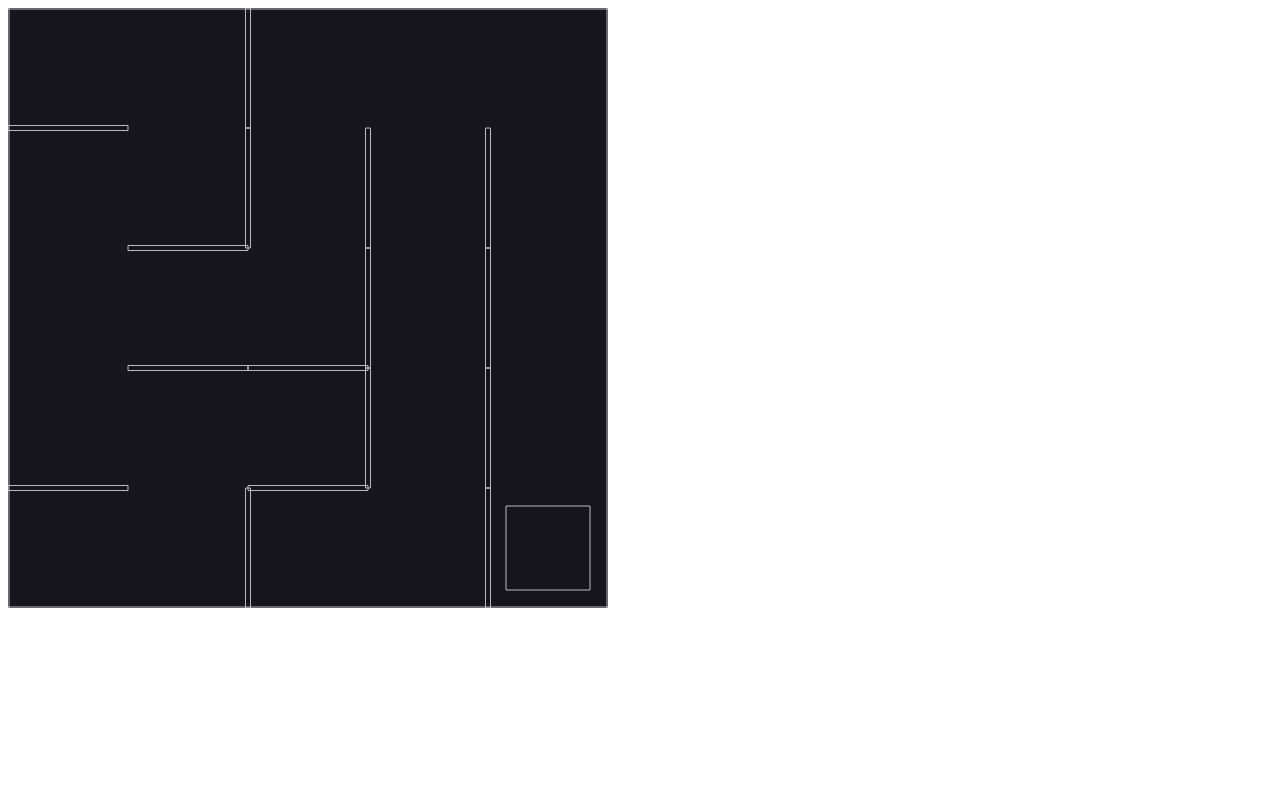
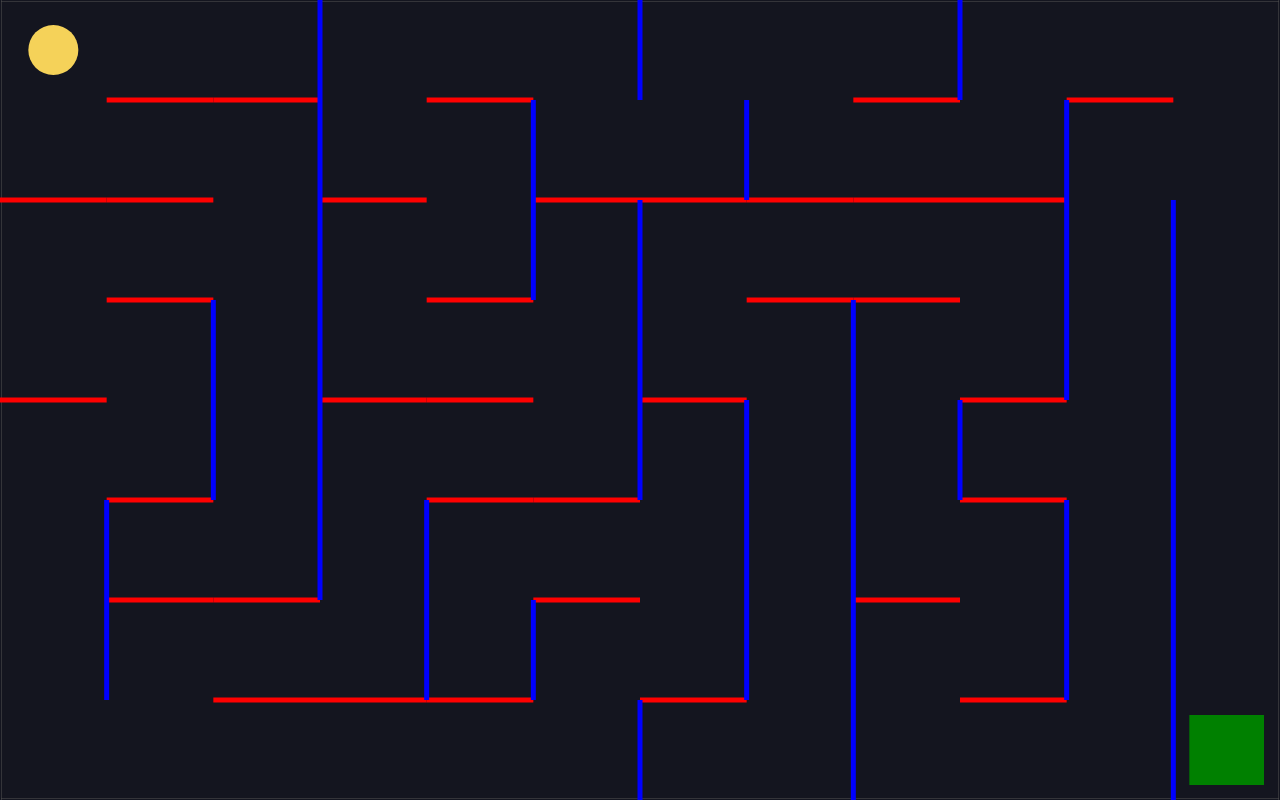
Before and after one commit to ibadi123/JavaScriptProjects, a plain HTML site: page MazeGame/index.html in a window 1280 px wide. Drawn offline with nearby package versions, Linux system fonts and the light colour scheme.

Commit message:
Added on 4-5-20/ Updated on 5/7-5-20

```diff
--- a/MazeGame/index.html
+++ b/MazeGame/index.html
@@ -5,8 +5,35 @@
     <meta name="viewport" content="width=device-width, initial-scale=1.0" />
     <title>Maze Game!!!</title>
     <script src="https://cdnjs.cloudflare.com/ajax/libs/matter-js/0.14.2/matter.min.js"></script>
+    <style>
+      body {
+        margin: 0;
+        box-sizing: border-box;
+        overflow: hidden;
+      }
+      .hidden {
+        display: none !important;
+      }
+      h1 {
+        color: white;
+        font-size: 46px;
+      }
+      .winner {
+        position: absolute;
+        top: 25vh;
+        left: 45vw;
+        z-index: 1;
+        border: solid white 2px;
+        border-radius: 25%;
+        padding: 20px;
+        transition: all 2s ease;
+      }
+    </style>
   </head>
   <body>
+    <div class="winner hidden">
+      <h1>You Win!</h1>
+    </div>
     <script src="index.js"></script>
   </body>
 </html>
--- a/MazeGame/index.js
+++ b/MazeGame/index.js
@@ -1,18 +1,21 @@
-const { Engine, Render, Runner, World, Bodies } = Matter;
+const { Engine, Render, Runner, World, Bodies, Body, Events } = Matter;
 
-const width = 600;
-const height = 600;
-const cells = 5;
+const width = window.innerWidth;
+const height = window.innerHeight;
+const cellsHorizontal = 12;
+const cellsVertical = 8;
 
-const unitLength = width / cells;
+const unitLengthX = width / cellsHorizontal;
+const unitLengthY = height / cellsVertical;
 
 const engine = Engine.create();
+engine.world.gravity.y = 0;
 const { world } = engine;
 const render = Render.create({
   element: document.body,
   engine: engine,
   options: {
-    wireframes: true,
+    wireframes: false,
     width: width,
     height: height,
   },
@@ -46,20 +49,20 @@ const shuffle = (arr) => {
   return arr;
 };
 
-const grid = Array(cells)
+const grid = Array(cellsVertical)
   .fill(null)
-  .map(() => Array(cells).fill(false));
+  .map(() => Array(cellsHorizontal).fill(false));
 
-const Verticals = Array(cells)
+const Verticals = Array(cellsVertical)
   .fill(null)
-  .map(() => Array(cells - 1).fill(false));
+  .map(() => Array(cellsHorizontal - 1).fill(false));
 
-const Horizontals = Array(cells - 1)
+const Horizontals = Array(cellsVertical - 1)
   .fill(null)
-  .map(() => Array(cells).fill(false));
+  .map(() => Array(cellsHorizontal).fill(false));
 
-const startRow = Math.floor(Math.random() * cells);
-const startCol = Math.floor(Math.random() * cells);
+const startRow = Math.floor(Math.random() * cellsVertical);
+const startCol = Math.floor(Math.random() * cellsHorizontal);
 
 // Stepping Through Cells //
 
@@ -83,7 +86,12 @@ const stepThroughMaze = (row, col) => {
   for (let neighbor of neighbors) {
     const [nextRow, nextCol, direction] = neighbor;
     // See if that neighbor is out of bounds
-    if (nextRow < 0 || nextRow >= cells || nextCol < 0 || nextCol >= cells) {
+    if (
+      nextRow < 0 ||
+      nextRow >= cellsVertical ||
+      nextCol < 0 ||
+      nextCol >= cellsHorizontal
+    ) {
       continue;
     }
     // If we have visited that neighbor, continue to next neighbor
@@ -114,12 +122,16 @@ Horizontals.forEach((row, rowIndex) => {
       return;
     }
     const wall = Bodies.rectangle(
-      colIndex * unitLength + unitLength / 2,
-      rowIndex * unitLength + unitLength,
-      unitLength,
+      colIndex * unitLengthX + unitLengthX / 2,
+      rowIndex * unitLengthY + unitLengthY,
+      unitLengthX,
       5,
       {
+        label: "danger",
         isStatic: true,
+        render: {
+          fillStyle: "red",
+        },
       }
     );
     World.add(world, wall);
@@ -133,12 +145,17 @@ Verticals.forEach((row, rowIndex) => {
       return;
     }
     const wall = Bodies.rectangle(
-      colIndex * unitLength + unitLength,
-      rowIndex * unitLength + unitLength / 2,
+      colIndex * unitLengthX + unitLengthX,
+      rowIndex * unitLengthY + unitLengthY / 2,
       5,
-      unitLength,
+      unitLengthY,
       {
+        label: "safe",
+        label: "wall",
         isStatic: true,
+        render: {
+          fillStyle: "blue",
+        },
       }
     );
     World.add(world, wall);
@@ -147,12 +164,83 @@ Verticals.forEach((row, rowIndex) => {
 
 // Adding the Goal //
 const goal = Bodies.rectangle(
-  width - unitLength / 2,
-  height - unitLength / 2,
-  unitLength * 0.7,
-  unitLength * 0.7,
+  width - unitLengthX / 2,
+  height - unitLengthY / 2,
+  unitLengthX * 0.7,
+  unitLengthY * 0.7,
   {
-    isStatic: true
+    label: "goal",
+    isStatic: true,
+    render: {
+      fillStyle: "green",
+    },
   }
 );
 World.add(world, goal);
+
+// Adding the Ball //
+const ballRadius = Math.min(unitLengthX, unitLengthY) / 4;
+const ball = Bodies.circle(unitLengthX / 2, unitLengthY / 2, ballRadius, {
+  label: "ball",
+});
+World.add(world, ball);
+
+// Listening Key Press //
+document.addEventListener("keydown", (event) => {
+  const { x, y } = ball.velocity;
+  if (event.keyCode === 87) {
+    Body.setVelocity(ball, { x, y: y - 2 });
+  }
+  if (event.keyCode === 68) {
+    Body.setVelocity(ball, { x: x + 2, y });
+  }
+  if (event.keyCode === 83) {
+    Body.setVelocity(ball, { x, y: y + 2 });
+  }
+  if (event.keyCode === 65) {
+    Body.setVelocity(ball, { x: x - 2, y });
+  }
+});
+const winner = document.querySelector(".winner");
+
+// Win Condition //
+Events.on(engine, "collisionStart", (event) => {
+  event.pairs.forEach((collision) => {
+    const labels = ["ball", "goal"];
+    const wallLabels = ["ball", "danger"];
+
+    if (
+      labels.includes(collision.bodyA.label) &&
+      labels.includes(collision.bodyB.label)
+    ) {
+      winner.classList.remove("hidden");
+      let value = getComputedStyle(winner).top.slice(0, -2);
+      winner.style.top = parseInt(value) + 250 + "px";
+      winner.style.top = parseInt(value) - 200 + "px";
+      world.gravity.y = 1;
+      world.bodies.forEach((body) => {
+        if (body.label === "wall") {
+          Body.setStatic(body, false);
+        }
+      });
+      setTimeout(load, 3000);
+    } else if (
+      wallLabels.includes(collision.bodyA.label) &&
+      wallLabels.includes(collision.bodyB.label)
+    ) {
+      world.gravity.y = 1;
+      world.bodies.forEach((bodyE) => {
+        if (bodyE.label === "danger") {
+          world.bodies.forEach((body) => {
+            Body.setStatic(body, false);
+          });
+        }
+      });
+      setTimeout(load, 5000);
+    }
+  });
+});
+
+const load = function () {
+  window.location.href = window.location.href;
+};
```
